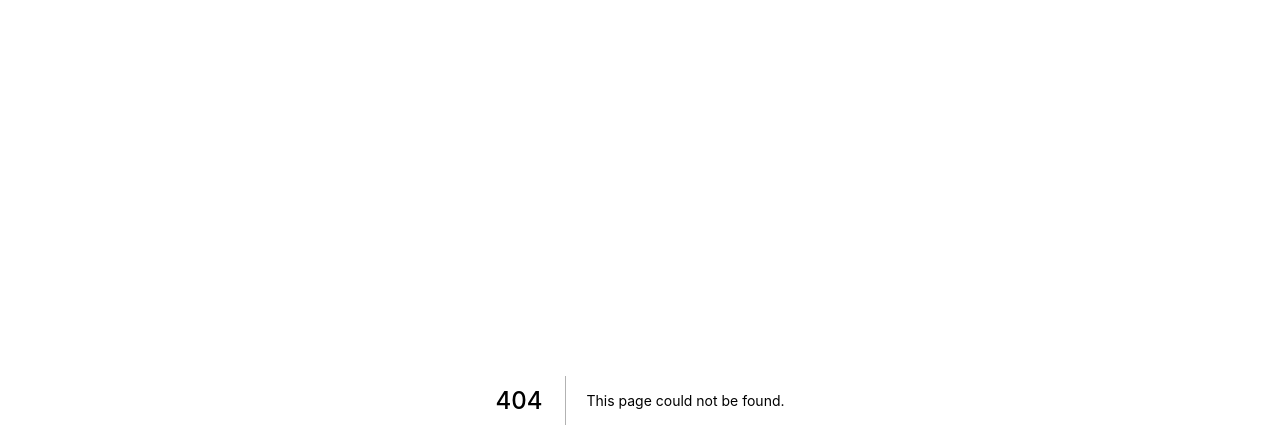
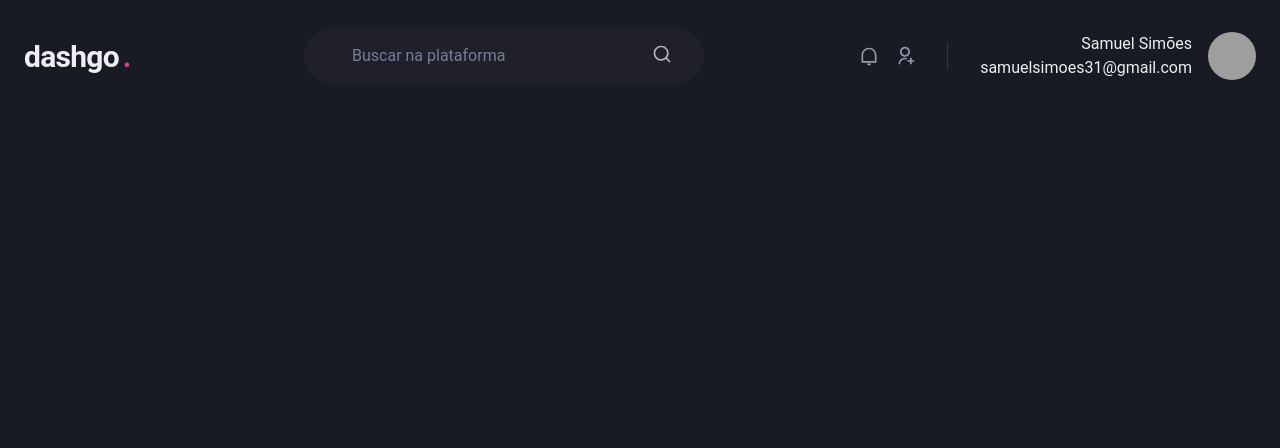
Before and after one commit to SamuelSimoes31/dashgo, a Next.js app: page /dashboard in a window 1280 px wide. Before the commit this address had no page. Shown: the top 448 px of the page. Built offline with nearby package versions, Linux system fonts and the light colour scheme; grey boxes are pictures that could not be loaded.

Commit message:
feat: style Header

```diff
--- /dev/null
+++ b/src/components/Header.tsx
@@ -0,0 +1,78 @@
+
+import { Flex, Icon, Input, HStack, Text, Box, Avatar } from '@chakra-ui/react';
+import React from 'react';
+import { RiNotificationLine, RiSearchLine, RiUserAddLine } from 'react-icons/ri';
+
+export default function Header() {
+  return (
+    <Flex
+      as="header"
+      w="100%"
+      maxWidth={1480}
+      h="20"
+      mx="auto"
+      mt="4"
+      px="6"
+      align="center"
+    >
+      <Text
+        fontSize="3xl"
+        fontWeight="bold"
+        letterSpacing="tight"
+        w="64"
+      >
+        dashgo
+        <Text as="span" ml="1" color="pink.500">.</Text>
+      </Text>
+      <Flex
+        as="label"
+        flex="1"
+        py="4"
+        px="8"
+        ml="6"
+        maxWidth={400}
+        alignSelf="center"
+        color="gray.200"
+        position="relative"
+        bg="gray.800"
+        borderRadius="full"
+      >
+        <Input
+          color="gray.50"
+          variant="unstyled"
+          px="4"
+          mr="4"
+          placeholder='Buscar na plataforma'
+          _placeholder={{
+            color: "gray.400"
+          }}
+        />
+        <Icon as={RiSearchLine} fontSize="20" />
+      </Flex>
+      <Flex
+        align="center"
+        ml="auto"
+      >
+        <HStack
+          spacing="4"
+          mx="8"
+          pr="8"
+          py="1"
+          color="gray.300"
+          borderRightWidth={1}
+          borderColor="gray.700"
+        >
+          <Icon as={RiNotificationLine} fontSize="20" />
+          <Icon as={RiUserAddLine} fontSize="20" />
+        </HStack>
+        <Flex align="center">
+          <Box mr="4" textAlign="right">
+            <Text>Samuel Simões</Text>
+            <Text>samuelsimoes31@gmail.com</Text>
+          </Box>
+          <Avatar size="md" name="Diego Fernandes" src="https://github.com/samuelsimoes31.png" />
+        </Flex>
+      </Flex>
+    </Flex>
+  );
+}
--- /dev/null
+++ b/src/pages/dashboard.tsx
@@ -0,0 +1,8 @@
+import React from 'react'
+import Header from '../components/Header';
+
+export default function dashboard() {
+  return (
+    <Header/>
+  )
+}
```
